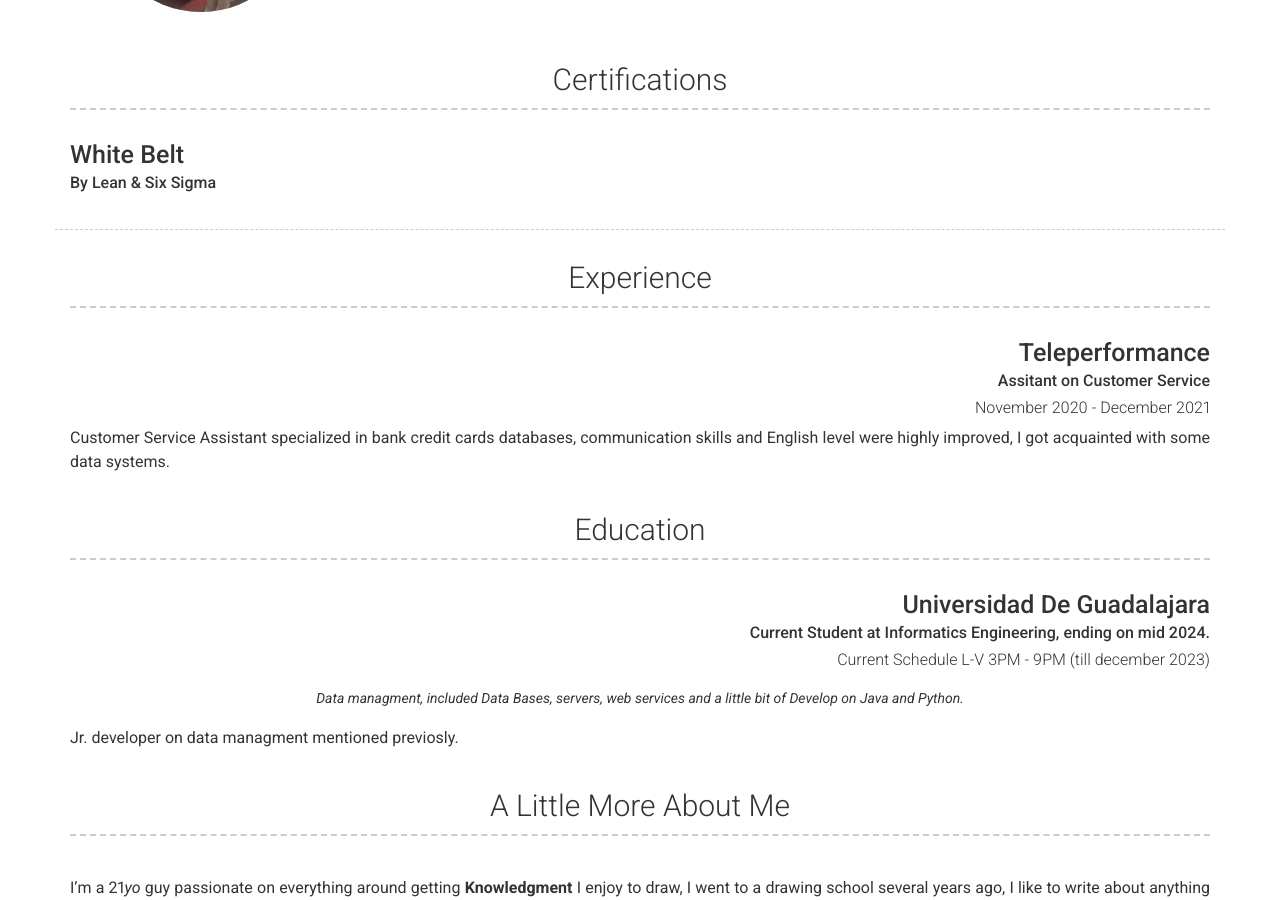
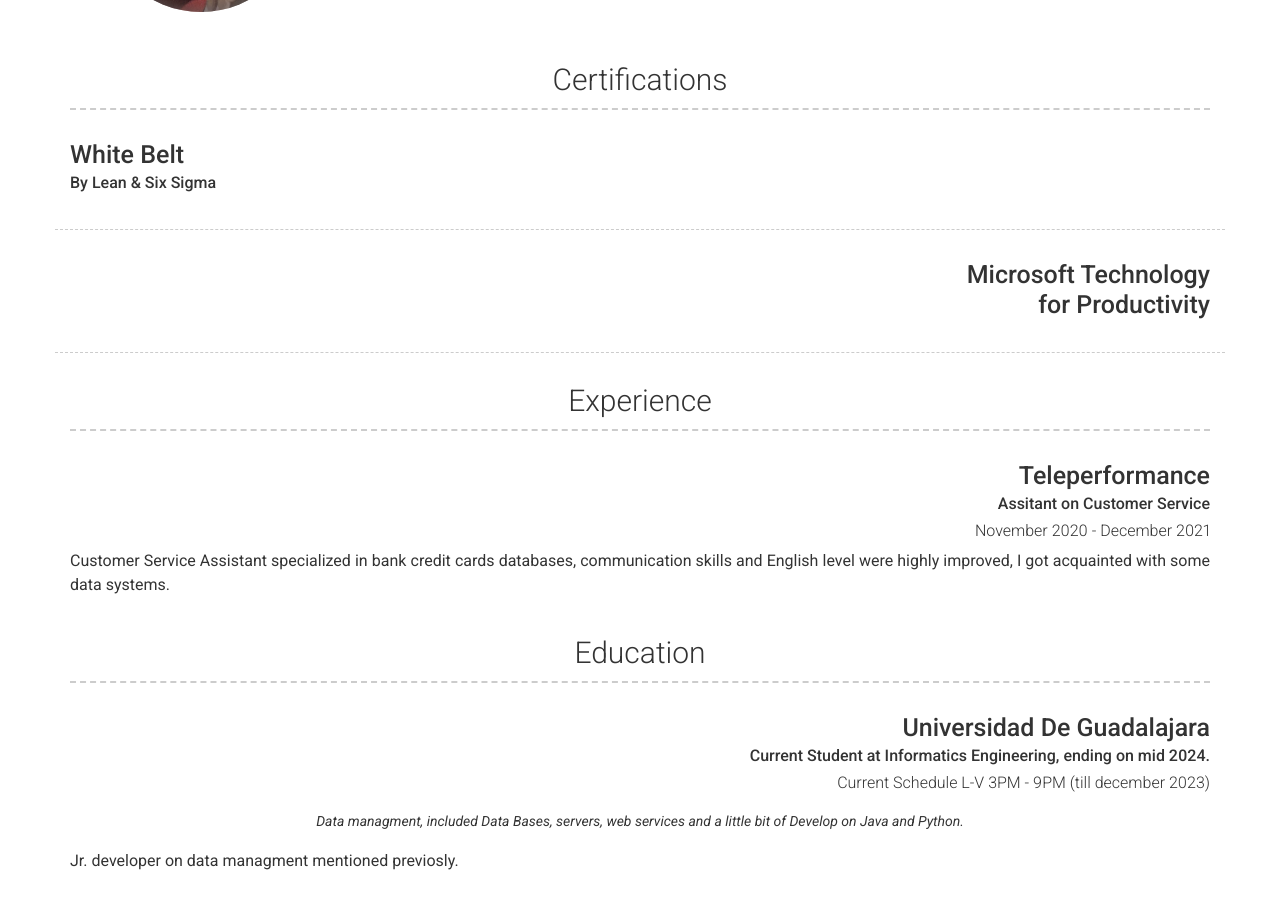
Before and after one commit to Lightworker0923/lightworker0923.github.io, a Jekyll site: the page built from index.md, in a window 1280 px wide and 900 px high, scrolled down 517 px. Built offline with Jekyll 4.4.1, drawn with Linux system fonts in a browser that asks for light colours; nearby versions of some CDN libraries.

Commit message:
Update _config.yml

```diff
--- a/_config.yml
+++ b/_config.yml
@@ -63,6 +63,10 @@ content:
                       # other value (or no value) means no border will be displayed
         title: White Belt
         sub_title: By Lean & Six Sigma
+      - layout: right
+        border: weak  # Value of `weak` will display a weak border below this item. # Any
+                      # other value (or no value) means no border will be displayed
+        title: Microsoft Technology for Productivity
         #link: Link to project (eg. sproogen.github.io/modern-resume-theme)(optional)
         #link_text: Link Text
         #additional_links:
```
